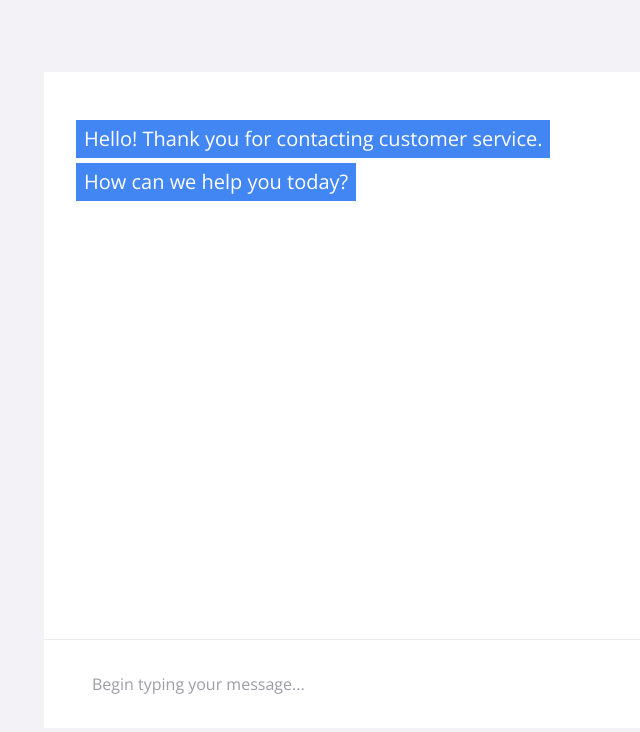
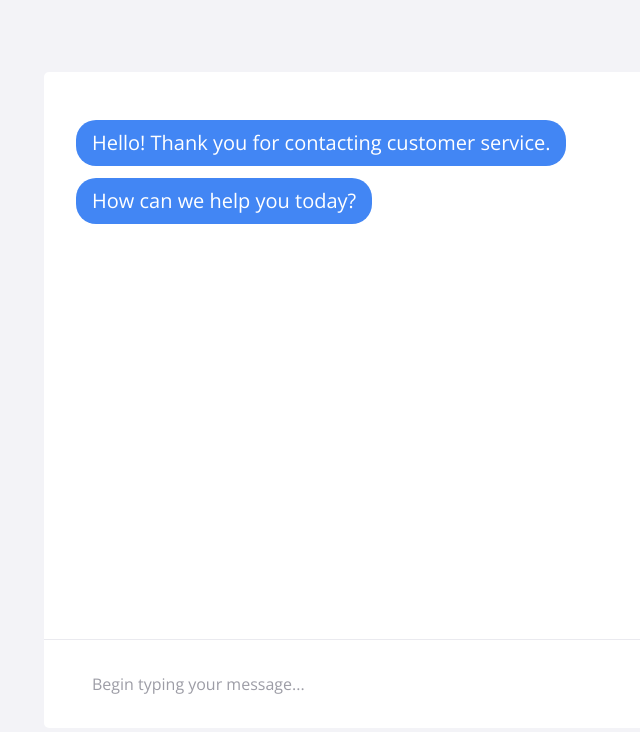
Before and after one commit to jordandgold/chat-ui, a React (Create React App) app: page / in a window 1280 px wide. Shown: the top 732 px of the page, without its empty margins (28-668 px from the left). Built offline with nearby package versions, Linux system fonts and the light colour scheme.

Commit message:
update styles

```diff
--- a/public/scss/_theme.scss
+++ b/public/scss/_theme.scss
@@ -21,6 +21,7 @@ body {
 	display: flex;
 	background: color('white');
 	width: 100%;
+	border-radius: border-radius('md');
 }
 
 .chat-window {
@@ -30,15 +31,17 @@ body {
 	&__messages {
 		flex: 1;
 		padding: spacing('lg') spacing('md');
+		overflow: scroll;
 	}
 	&__message {
 		height: auto;
 		span {
 			color: #ffffff;
-			padding: 4px 8px;
+			padding: spacing('mini') spacing('xs');
 			display: inline-block;
-			margin-bottom: 5px;
+			margin-bottom: spacing('xxs');
 			max-width: 500px;
+			border-radius: 1em;
 		}
 		&.user-0 {
 			span {
```
Also changed, not shown: public/css/styles.css, 1 other file (tests, documents, lock files or other folders).
